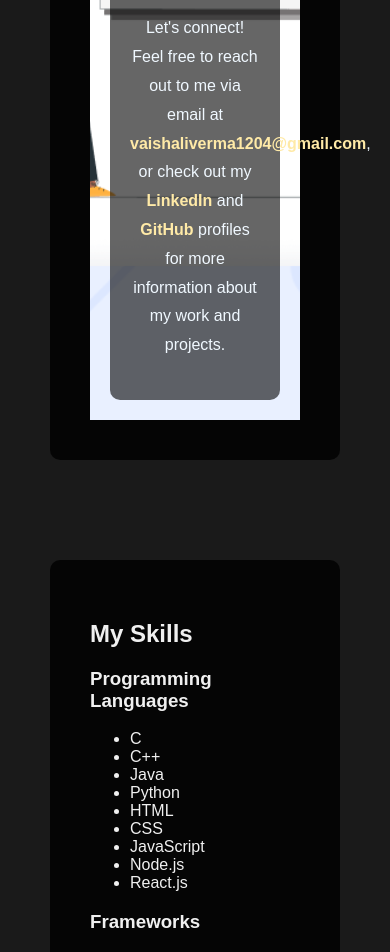
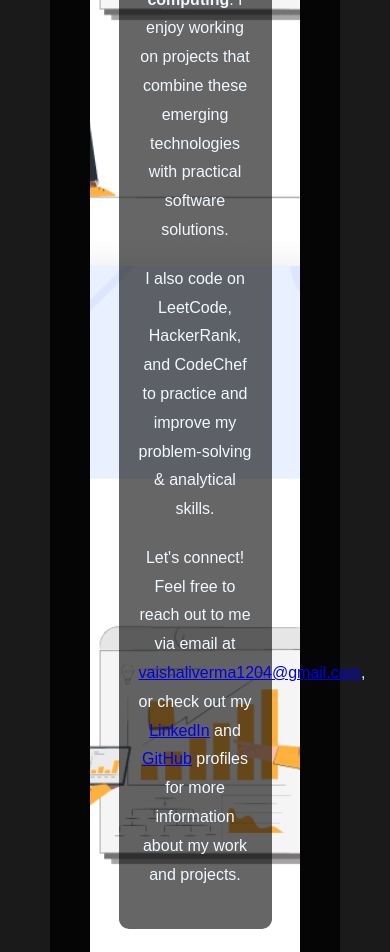
Before and after one commit to vaishali1204/MyPortfolio, a React (Create React App) app in the folder frontend/: page / in a window 390 px wide. Shown: the part 4160-5112 px from the top of the page. Built offline with nearby package versions, Linux system fonts and the light colour scheme.

Commit message:
Update: About Me section styling and mobile responsiveness

```diff
--- a/frontend/src/styles/AboutMe.css
+++ b/frontend/src/styles/AboutMe.css
@@ -1,11 +1,11 @@
-/* Full-page background with the uploaded image */
 .about-me-section {
-  background: url('../../public/images/profile_image.png') no-repeat center center fixed;
-  background-size: cover;
+  background: url('../../public/images/profile_image.png') no-repeat center center fixed; /* Full background image */
+  background-size: cover; /* Cover the entire page */
   padding: 60px 20px;
   text-align: center;
   color: #fff;
   min-height: 100vh; /* Ensures it takes the full height of the screen */
+  box-sizing: border-box; /* Ensures padding is included in the element's total width and height */
 }
 
 .about-me-container {
@@ -14,6 +14,8 @@
   border-radius: 10px;
   max-width: 800px;
   margin: auto;
+  box-sizing: border-box; /* Ensures padding is included in the element's total width and height */
+  width: 100%; /* Ensures the container takes full width on mobile devices */
 }
 
 .about-me-container h1 {
@@ -29,51 +31,22 @@
   margin-bottom: 20px;
 }
 
-.connect-text a {
-  color: #ffeaa7;
-  text-decoration: none;
-  font-weight: bold;
-  transition: color 0.3s ease;
-}
-
-.connect-text a:hover {
-  color: #74ebd5;
-}
-
-.profile-image {
-  border-radius: 10px;
-  width: 100%;
-  max-width: 500px;
-  margin-bottom: 20px;
-  border: 5px solid #ff4757;
-}
-
-/* Ensure the image is covering the full page */
-html, body {
-  height: 100%;
-  margin: 0;
-  padding: 0;
-}
-
-/* MEDIA QUERIES START HERE */
+/* Media query for smaller devices */
 @media (max-width: 768px) {
-  .about-me-section {
-    padding: 20px; /* Adjust padding for smaller devices */
-  }
-
   .about-me-container {
-    padding: 20px;
+      padding: 20px;
+      width: 90%; /* Reduce width slightly to ensure it fits on smaller screens */
   }
 
   .about-me-container h1 {
-    font-size: 2rem; /* Smaller font size for mobile */
+      font-size: 2rem; /* Reduce font size for smaller screens */
   }
 
   .about-me-container p {
-    font-size: 1rem; /* Smaller font size for mobile */
+      font-size: 1rem; /* Adjust font size for readability */
   }
 
   .profile-image {
-    max-width: 100%; /* Ensure image takes full width on smaller devices */
+      max-width: 100%; /* Ensure the image doesn't overflow the container */
   }
 }
```
